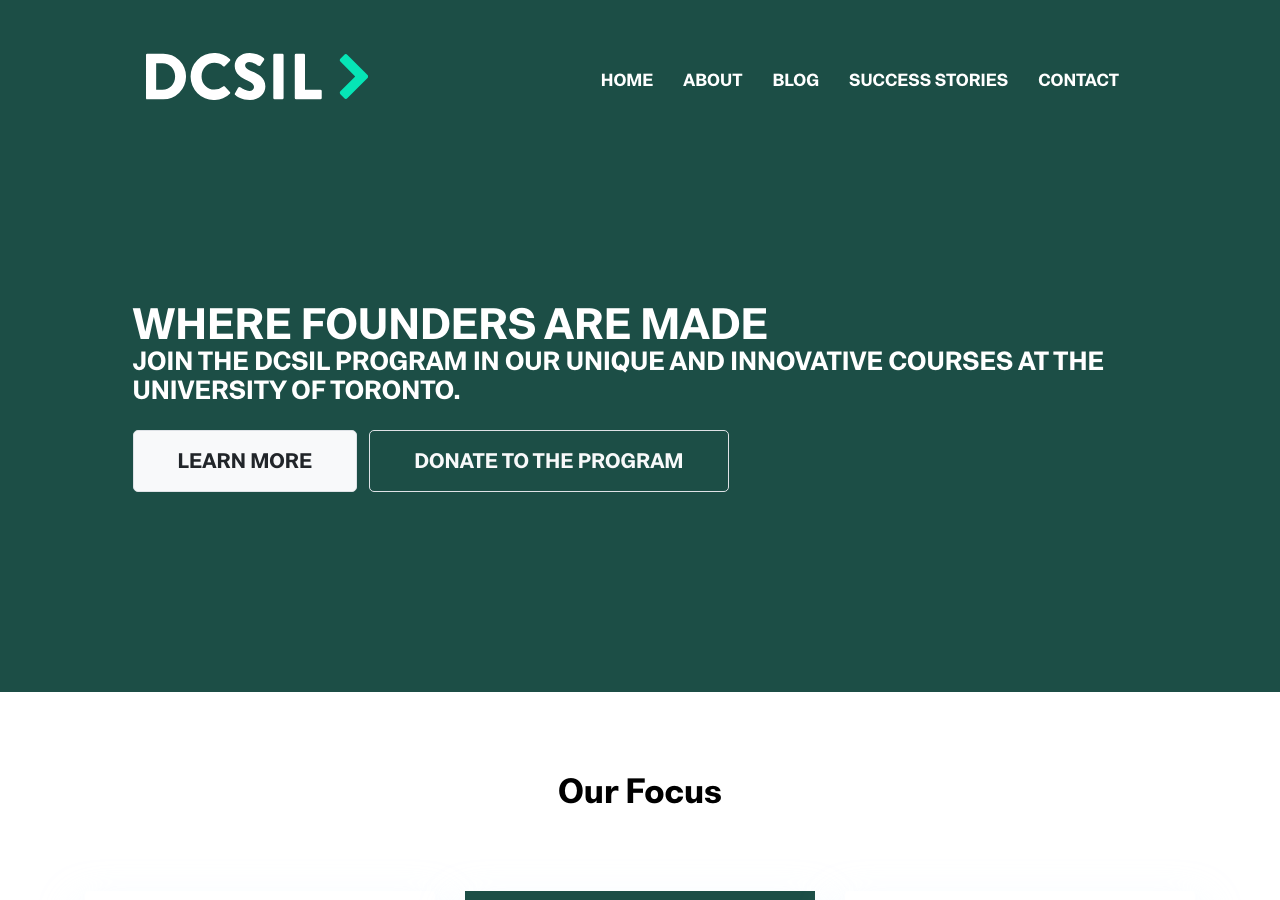
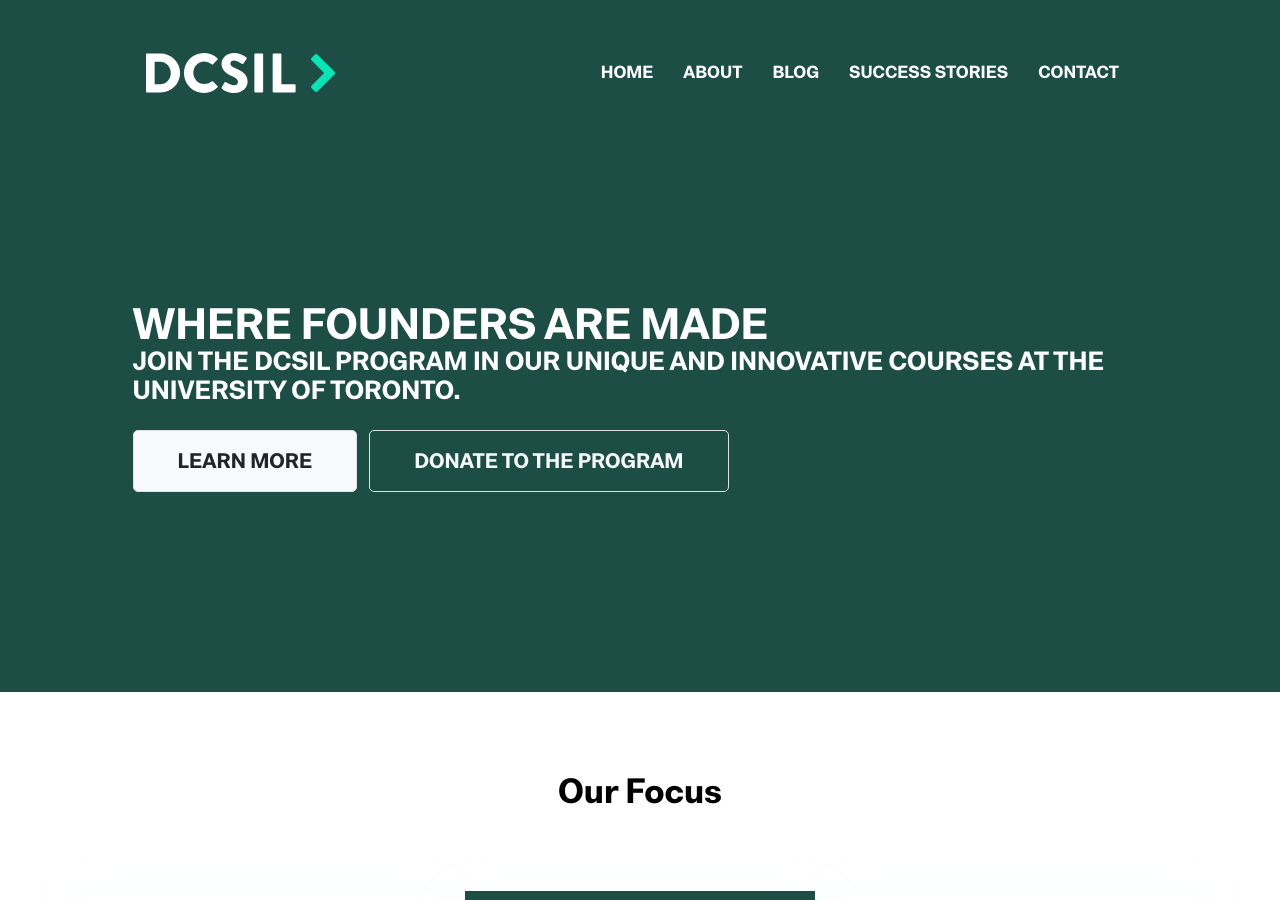
Before and after one commit to dcsil/website, a Jekyll site: the page built from index.html, in a window 1280 px wide and 900 px high. Built offline with Jekyll 4.4.1, drawn with Linux system fonts in a browser that asks for light colours.

Commit message:
Fix header alignment of logo

```diff
--- a/_includes/header.html
+++ b/_includes/header.html
@@ -1,8 +1,8 @@
 <header class="navigation fixed-top">
   <nav class="navbar navbar-expand-lg navbar-dark">
-    <a class="navbar-brand font-tertiary h3" href="{{ site.baseurl }}/">
+    <a class="navbar-brand font-tertiary h3 mb-0" href="{{ site.baseurl }}/">
       {% if site.data.settings.logo %}
-        <img src="{{ site.data.settings.logo | absolute_url }}" alt="{{ site.data.settings.title }}">
+        <img height="40" src="{{ site.data.settings.logo | absolute_url }}" alt="{{ site.data.settings.title }}">
         {% else if %}
         <h3 class="text-white font-tertiary">{{site.data.settings.title}}</h3>
       {% endif %}
```
